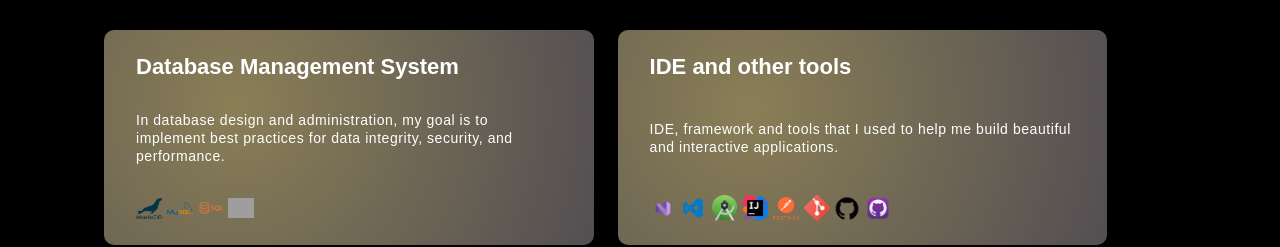
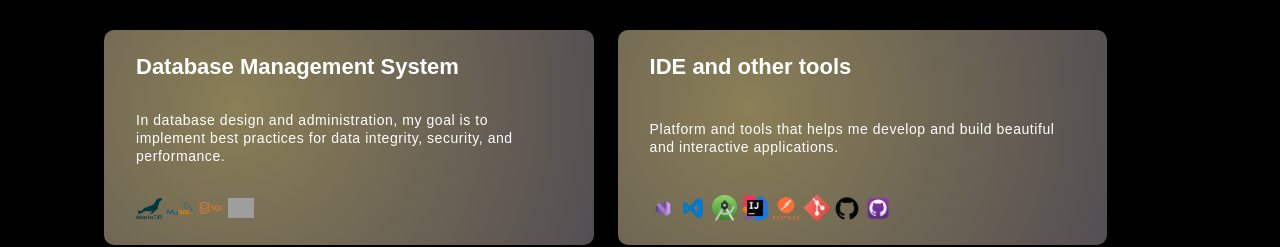
Before and after one commit to garcia-jm/justingarcia-portfolio, a React (Vite) app: page / in a window 1280 px wide. Shown: the part 1812-2059 px from the top of the page. Built offline with nearby package versions, Linux system fonts and the light colour scheme; grey boxes are pictures that could not be loaded.

Commit message:
rephrase

```diff
--- a/src/constants/data.js
+++ b/src/constants/data.js
@@ -115,7 +115,7 @@ const skillSets = [
   {
     title: "IDE and other tools",
     description:
-      "IDE, framework and tools that I used to help me build beautiful and interactive applications.",
+      "Platform and tools that helps me develop and build beautiful and interactive applications.",
     image: [
       { name: "Visual Studio", imgUrl: images.visualstudio },
       { name: "Visual Studio Code", imgUrl: images.visualStudioCode },
```
